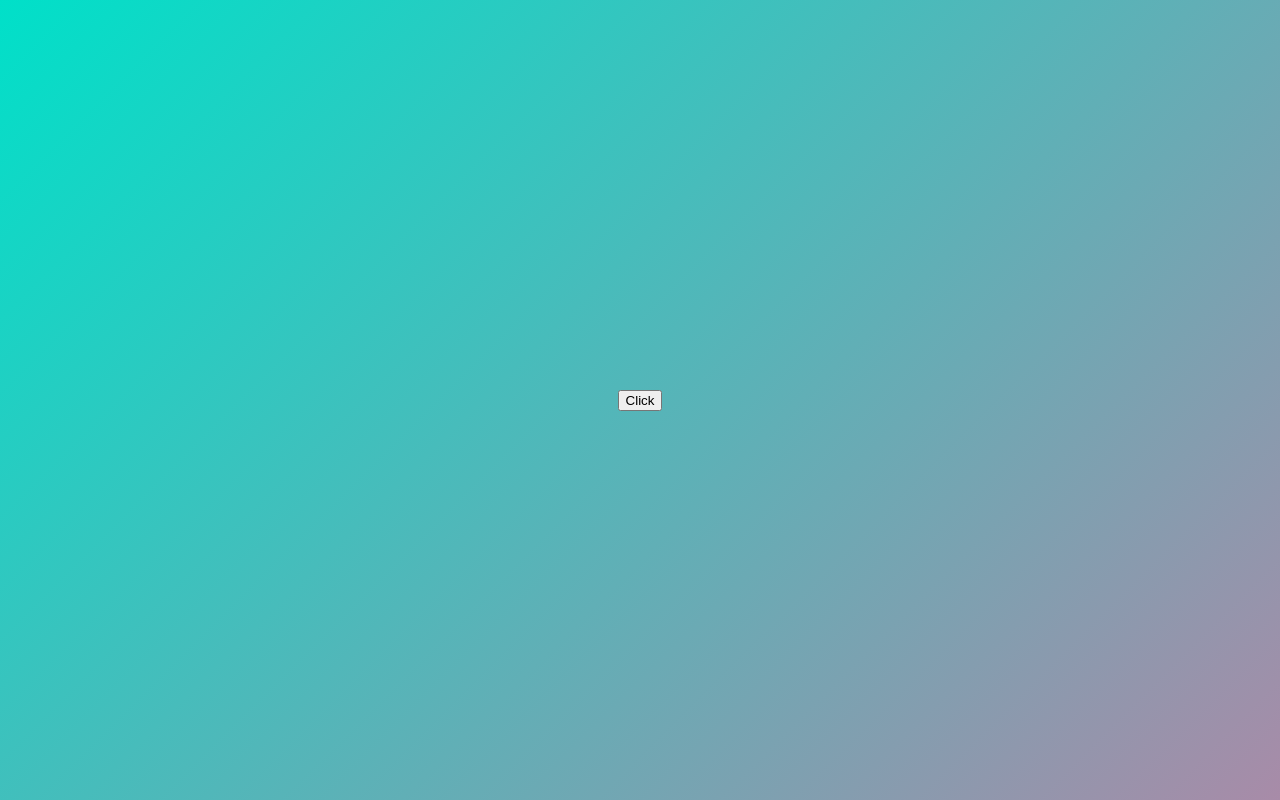
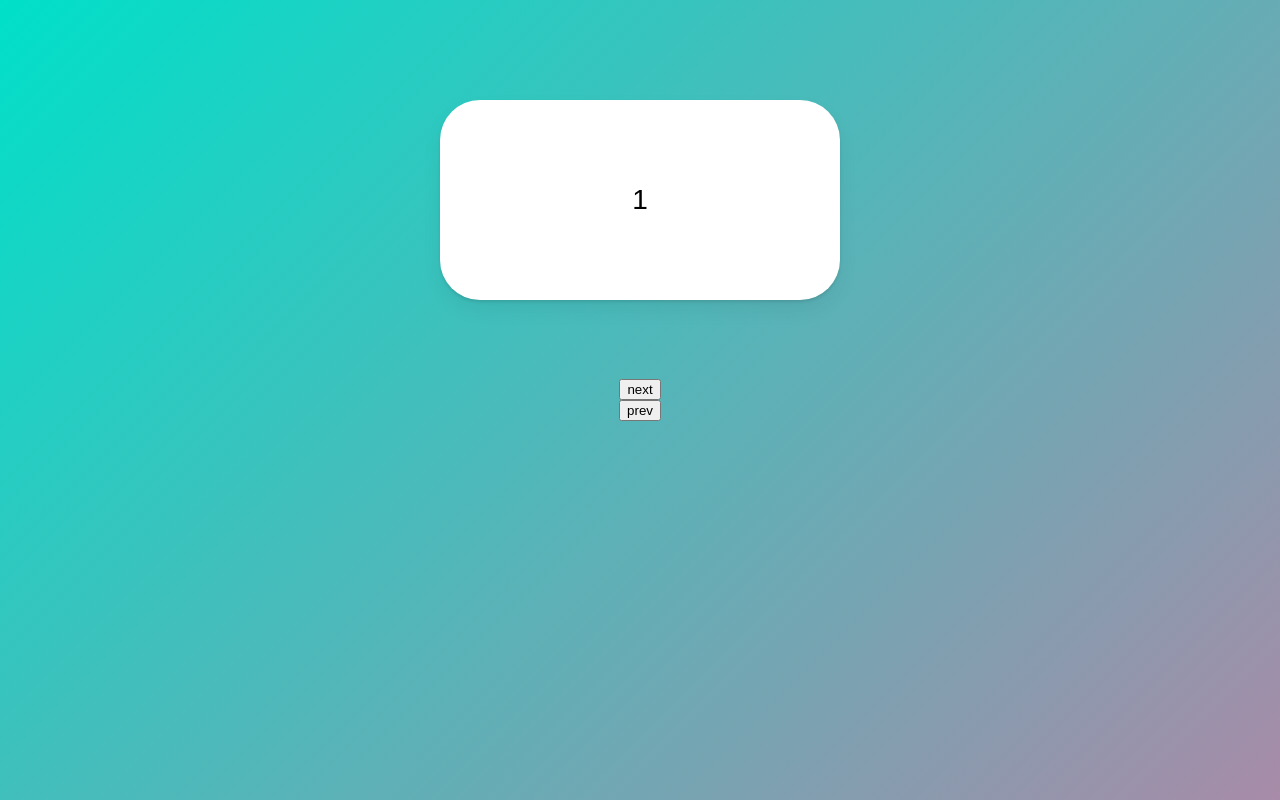
Before and after one commit to kihyeoon/react-masterclass, a React (Create React App) app: page / in a window 1280 px wide. Built offline with nearby package versions, Linux system fonts and the light colour scheme; a web font is replaced by a local one.

Commit message:
7.12 Slider part One

```diff
--- a/src/App.tsx
+++ b/src/App.tsx
@@ -8,6 +8,7 @@ const Wrapper = styled(motion.div)`
   display: flex;
   justify-content: center;
   align-items: center;
+  flex-direction: column;
 `;
 
 const Box = styled(motion.div)`
@@ -17,42 +18,53 @@ const Box = styled(motion.div)`
   border-radius: 40px;
   position: absolute;
   top: 100px;
+  display: flex;
+  justify-content: center;
+  align-items: center;
+  font-size: 28px;
   box-shadow: 0 2px 3px rgba(0, 0, 0, 0.1), 0 10px 20px rgba(0, 0, 0, 0.06);
 `;
 
-const boxVariants = {
-  initial: {
+const box = {
+  invisible: {
+    x: 500,
     opacity: 0,
     scale: 0,
   },
   visible: {
+    x: 0,
     opacity: 1,
     scale: 1,
-    rotateZ: 360,
+    transition: {
+      duration: 1,
+    },
   },
-  leaving: {
-    opacity: 0,
-    scale: 0,
-    y: 50,
-  },
+  exit: { x: -500, opacity: 0, scale: 0, transition: { duration: 1 } },
 };
 
 function App() {
-  const [showing, setShowing] = useState(false);
-  const toggleShowing = () => setShowing((prev) => !prev);
+  const [visible, setVisible] = useState(1);
+  const nextPlease = () => setVisible((prev) => (prev === 10 ? 10 : prev + 1));
+  const prevPlease = () => setVisible((prev) => (prev === 1 ? 1 : prev - 1));
   return (
     <Wrapper>
-      <button onClick={toggleShowing}>Click</button>
       <AnimatePresence>
-        {showing ? (
-          <Box
-            variants={boxVariants}
-            initial="initial"
-            animate="visible"
-            exit="leaving"
-          />
-        ) : null}
+        {[1, 2, 3, 4, 5, 6, 7, 8, 9, 10].map((i) =>
+          i === visible ? (
+            <Box
+              variants={box}
+              initial="invisible"
+              animate="visible"
+              exit="exit"
+              key={i}
+            >
+              {i}
+            </Box>
+          ) : null
+        )}
       </AnimatePresence>
+      <button onClick={nextPlease}>next</button>
+      <button onClick={prevPlease}>prev</button>
     </Wrapper>
   );
 }
```
